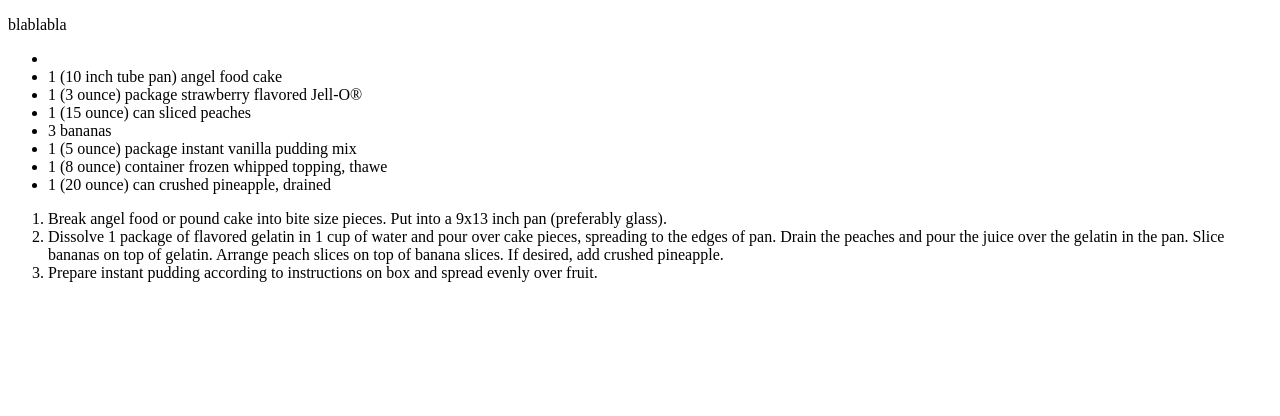
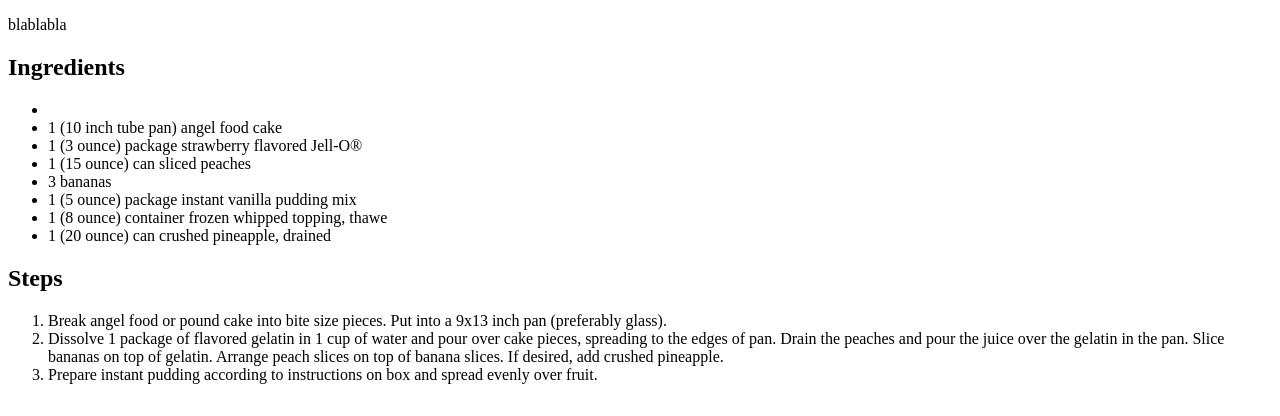
Before and after one commit to Khaleesisophie/odin-recipes, a plain HTML site: page recipes/angelcake.html in a window 1280 px wide. Shown: the part 384-800 px from the top of the page. Drawn offline with Linux system fonts and the light colour scheme.

Commit message:
Add recipes

```diff
--- a/recipes/angelcake.html
+++ b/recipes/angelcake.html
@@ -11,6 +11,7 @@
 <h2>Description</h2>
 <p>blablabla</p>
 <body>
+    <h2>Ingredients</h2>
     <ul>
 <li></li>
      <li>1 (10 inch tube pan) angel food cake</li>
@@ -21,6 +22,7 @@
        <li>1 (8 ounce) container frozen whipped topping, thawe</li>
     <li>1 (20 ounce) can crushed pineapple, drained </li>
     </ul>
+    <h2>Steps</h2>
     <ol>
         <li>Break angel food or pound cake into bite size pieces. Put into a 9x13 inch pan (preferably glass).</li>
         <li>Dissolve 1 package of flavored gelatin in 1 cup of water and pour over cake pieces, spreading to the edges of pan. Drain the peaches and pour the juice over the gelatin in the pan. Slice bananas on top of gelatin. Arrange peach slices on top of banana slices. If desired, add crushed pineapple.</li>
```
Also changed, not shown: recipes/chunkyitalianspaghetti.html (+2 -0 lines).
